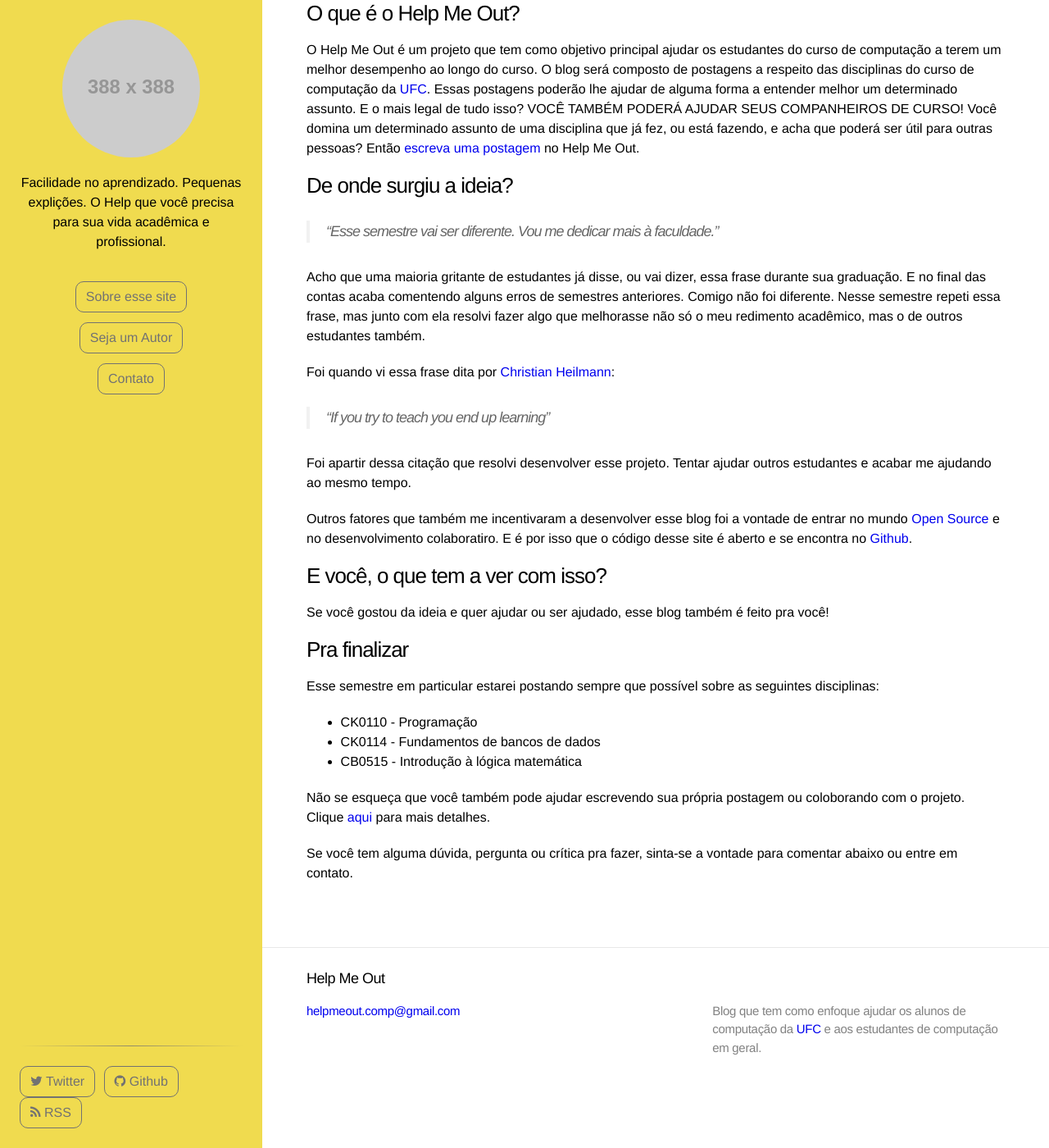
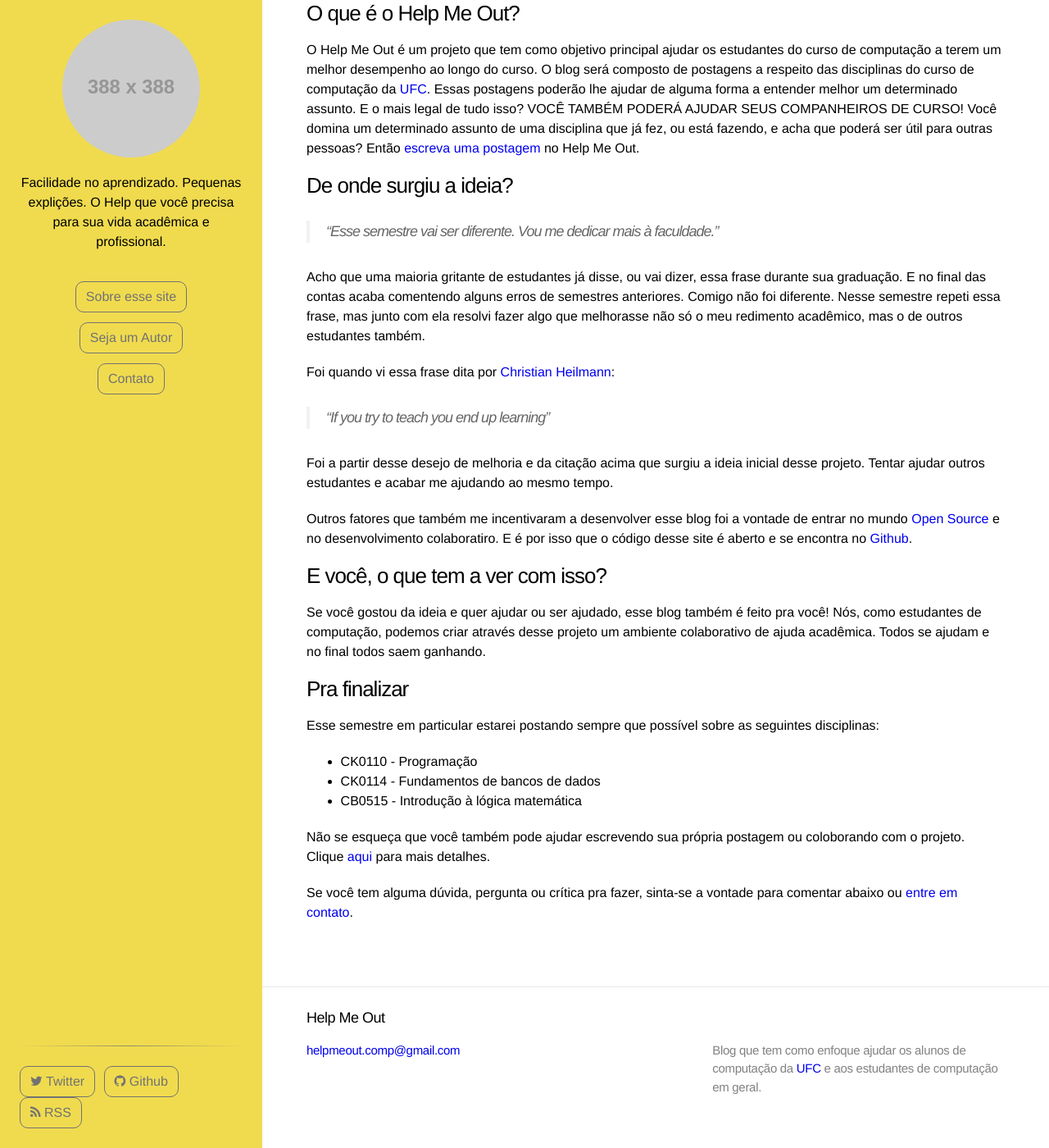
Before and after one commit to vinimdocarmo/help-me-out, a Jekyll site: the page built from _posts/2014-07-31-colaboracao-academica-essa-e-a-ideia.markdown, in a window 1280 px wide and 1400 px high, scrolled down 265 px. Shown: the whole window at 82% size. Built offline with Jekyll 4.4.1, drawn with Linux system fonts in a browser that asks for light colours; nearby versions of some CDN libraries; comment, search, counter and statistics services are not loaded.

Commit message:
Atualiza primeira postagem

```diff
--- a/_posts/2014-07-31-colaboracao-academica-essa-e-a-ideia.markdown
+++ b/_posts/2014-07-31-colaboracao-academica-essa-e-a-ideia.markdown
@@ -25,13 +25,13 @@ Foi quando vi essa frase dita por [Christian Heilmann](http://christianheilmann.
 
 > “If you try to teach you end up learning”
 
-Foi apartir dessa citação que resolvi desenvolver esse projeto. Tentar ajudar outros estudantes e acabar me ajudando ao mesmo tempo.
+Foi a partir desse desejo de melhoria e da citação acima que surgiu a ideia inicial desse projeto. Tentar ajudar outros estudantes e acabar me ajudando ao mesmo tempo.
 
 Outros fatores que também me incentivaram a desenvolver esse blog foi a vontade de entrar no mundo [Open Source](http://opensource.org/) e no desenvolvimento colaboratiro. E é por isso que o código desse site é aberto e se encontra no [Github](https://github.com/vinimdocarmo/help-me-out).
 
 ###E você, o que tem a ver com isso?
 
-Se você gostou da ideia e quer ajudar ou ser ajudado, esse blog também é feito pra você!
+Se você gostou da ideia e quer ajudar ou ser ajudado, esse blog também é feito pra você! Nós, como estudantes de computação, podemos criar através desse projeto um ambiente colaborativo de ajuda acadêmica. Todos se ajudam e no final todos saem ganhando.
 
 ###Pra finalizar
 
@@ -43,4 +43,4 @@ Esse semestre em particular estarei postando sempre que possível sobre as segui
 
 Não se esqueça que você também pode ajudar escrevendo sua própria postagem ou coloborando com o projeto. Clique [aqui]({{ site.be_an_author }}) para mais detalhes.
 
-Se você tem alguma dúvida, pergunta ou crítica pra fazer, sinta-se a vontade para comentar abaixo ou entre em contato.
+Se você tem alguma dúvida, pergunta ou crítica pra fazer, sinta-se a vontade para comentar abaixo ou [entre em contato](/contact).
```
